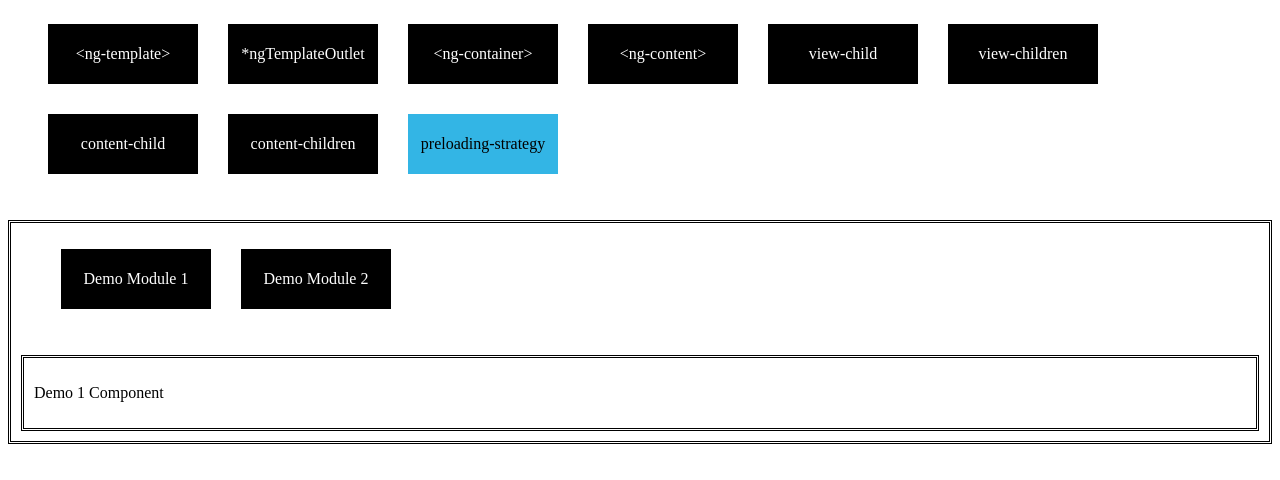
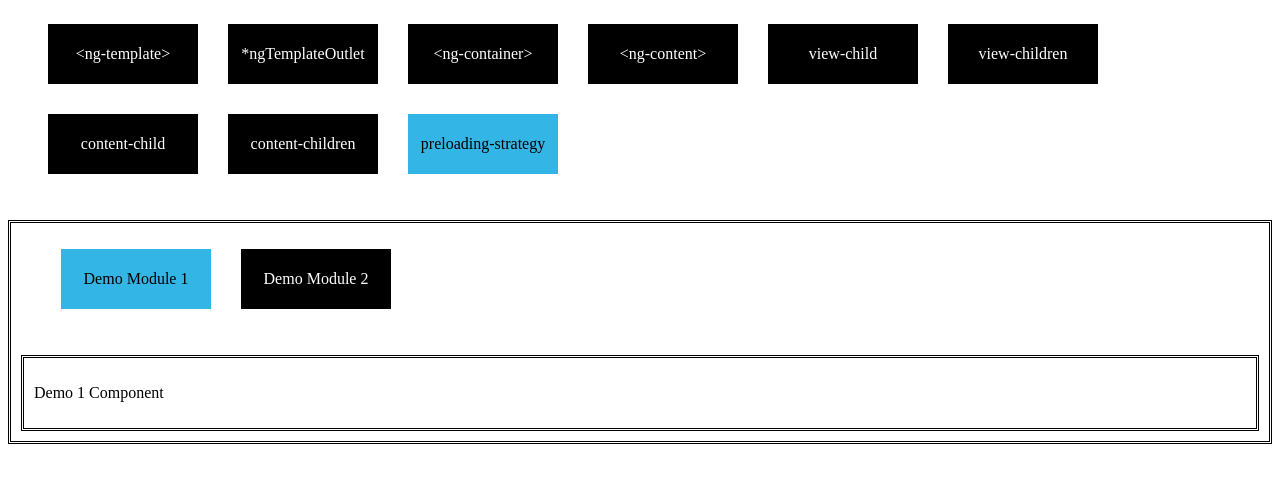
Before and after one commit to moradiyahari/angular-core-concepts, an Angular app: page /preloading-strategy/demo1 in a window 1280 px wide. Shown: the top 480 px of the page. Built offline with nearby package versions, Linux system fonts and the light colour scheme.

Commit message:
1 file modified

```diff
--- a/src/app/preloading-strategy/preloading-strategy.component.html
+++ b/src/app/preloading-strategy/preloading-strategy.component.html
@@ -1,12 +1,12 @@
 <div class="navbar">
 <ul class="buttons">
   <li>
-    <a routerLink="preloading-strategy/demo1" routerLinkActive="active">
+    <a routerLink="demo1" routerLinkActive="active">
       Demo Module 1
     </a>
   </li>
   <li>
-    <a routerLink="preloading-strategy/demo2" routerLinkActive="active">
+    <a routerLink="demo2" routerLinkActive="active">
         Demo Module 2
     </a>
   </li>
```
